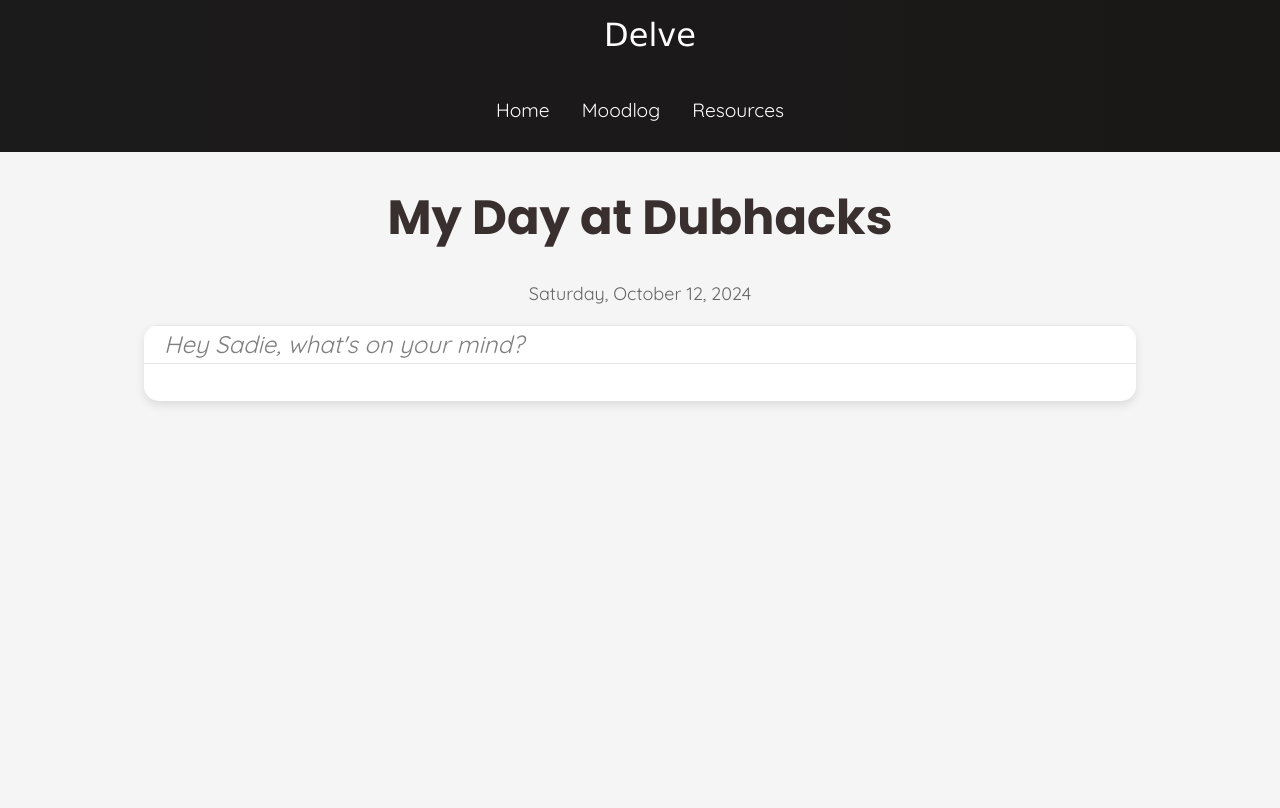
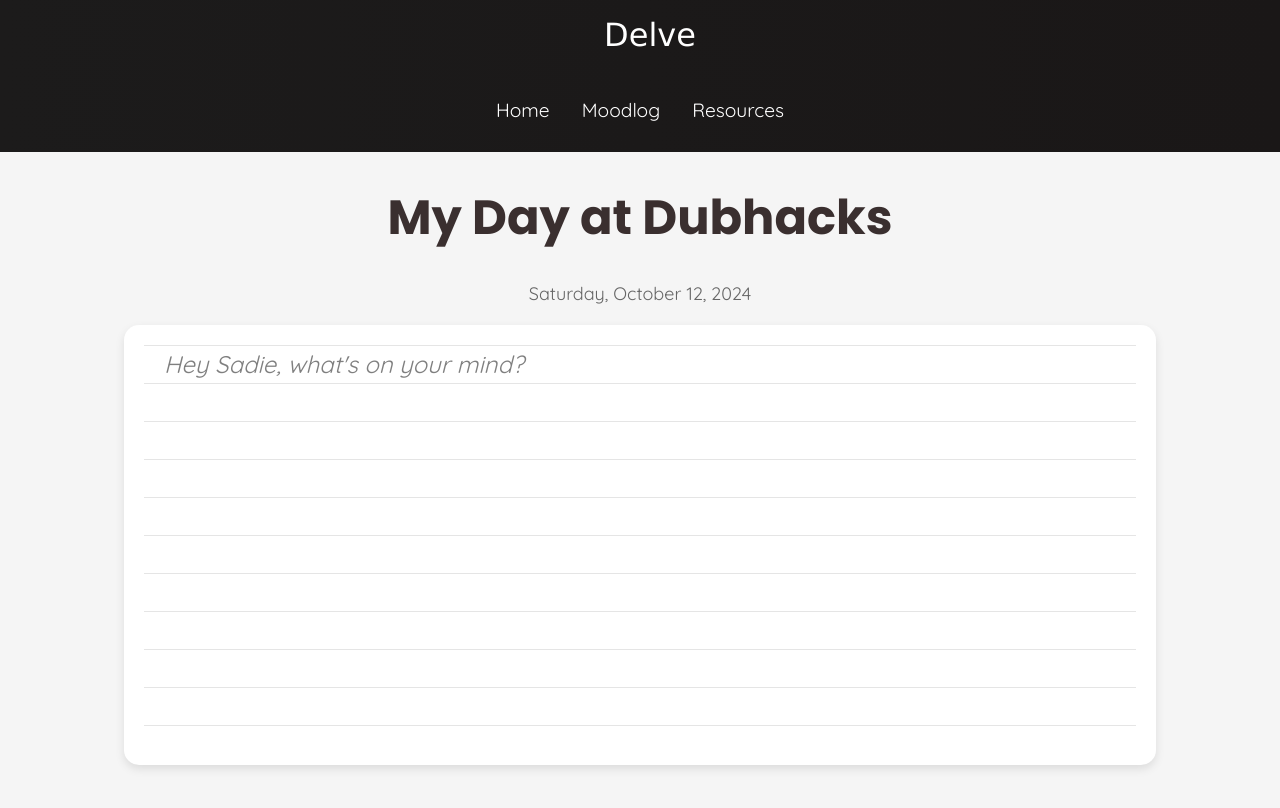
Before and after one commit to GaurangPP/delve, a React (Create React App) app in the folder delve-app/: page / in a window 1280 px wide. Shown: the top 808 px of the page. Built offline with nearby package versions, Linux system fonts and the light colour scheme.

Commit message:
Edited the journalentry

```diff
--- a/delve-app/src/components/JournalEntry.css
+++ b/delve-app/src/components/JournalEntry.css
@@ -37,19 +37,18 @@
     width: 80%;
     background-color: white;
     border-radius: 15px;
-    padding: 0;
+    padding: 20px;
     box-shadow: 0 4px 10px rgba(0, 0, 0, 0.1);
     display: flex;
     justify-content: center;
     align-items: flex-start;
-    max-height: 70vh;
-    overflow: hidden;
+    overflow: visible;
 }
 
 /* Notepad textarea */
 .notepad-textarea {
     width: 100%;
-    height: 50vh; /* Set initial height to 50% of the viewport */
+    min-height: 50vh; /* Set initial height to 50% of the viewport */
     border: none;
     outline: none;
     padding: 0 20px;
--- a/delve-app/src/components/JournalEntry.jsx
+++ b/delve-app/src/components/JournalEntry.jsx
@@ -12,7 +12,8 @@
   // Adjust the height of the textarea dynamically based on the content
   useEffect(() => {
     if (textareaRef.current) {
-      textareaRef.current.style.height = 'auto'; // Reset height to auto to shrink if necessary
+      textareaRef.current.style.height = '400px'; // Reset height to auto to shrink if necessary
+      //Switch above to auto otherwise
       textareaRef.current.style.height = `${textareaRef.current.scrollHeight}px`; // Set height to fit content
     }
   }, [text]);
```
